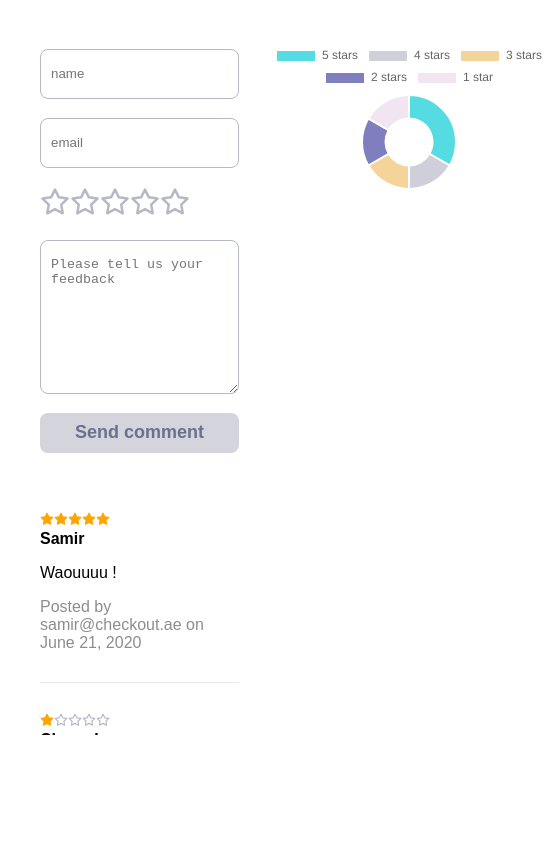
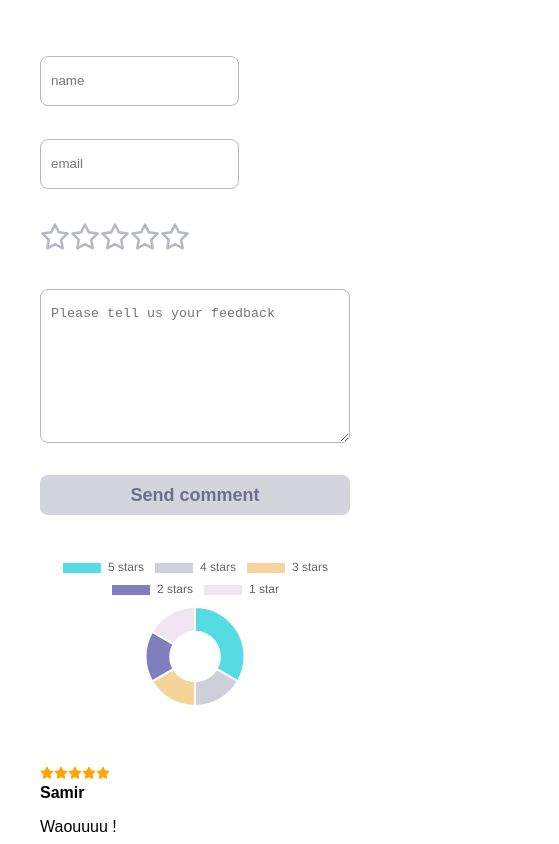
Before and after one commit to samReact/feedback_test, a React (Create React App) app: page / in a window 390 px wide. Shown: the top 844 px of the page, 559 px wide, since content can reach past the window. Built offline with nearby package versions, Linux system fonts and the light colour scheme.

Commit message:
:iphone:  add responsive design

```diff
--- a/src/App.jsx
+++ b/src/App.jsx
@@ -14,15 +14,15 @@ function App() {
     <DispatchContext.Provider value={dispatch}>
       <StateContext.Provider value={state}>
         <div className="App">
-          <div className="App-header">
-            <div className="App-form">
-              <Form />
-            </div>
+          {/* <div className="App-header"> */}
+          <div className="App-form">
+            <Form />
           </div>
-          <div>
+          {/* </div>  */}
+          <div className="App-chart">
             <Chart />
           </div>
-          <div>
+          <div className="App-comments">
             <Comments />
           </div>
         </div>
--- a/src/styles/_pages.scss
+++ b/src/styles/_pages.scss
@@ -5,8 +5,29 @@
   grid-template-rows: 50vh 30vh;
   grid-gap: 20px;
   font-family: "Graphik-Regular-Web", sans-serif;
+  grid-template-areas: "form chart" "comments comments";
 }
 
 .App-form {
   height: 100%;
+  grid-area: form;
 }
+
+.App-chart {
+  grid-area: chart;
+}
+
+.App-comments {
+  grid-area: comments;
+}
+
+@media (max-width: 576px) {
+  .App {
+    grid-template-columns: 100%;
+    grid-template-rows: 30% 10% auto;
+    grid-template-areas:
+      "form"
+      "chart"
+      "comments";
+  }
+}
```
